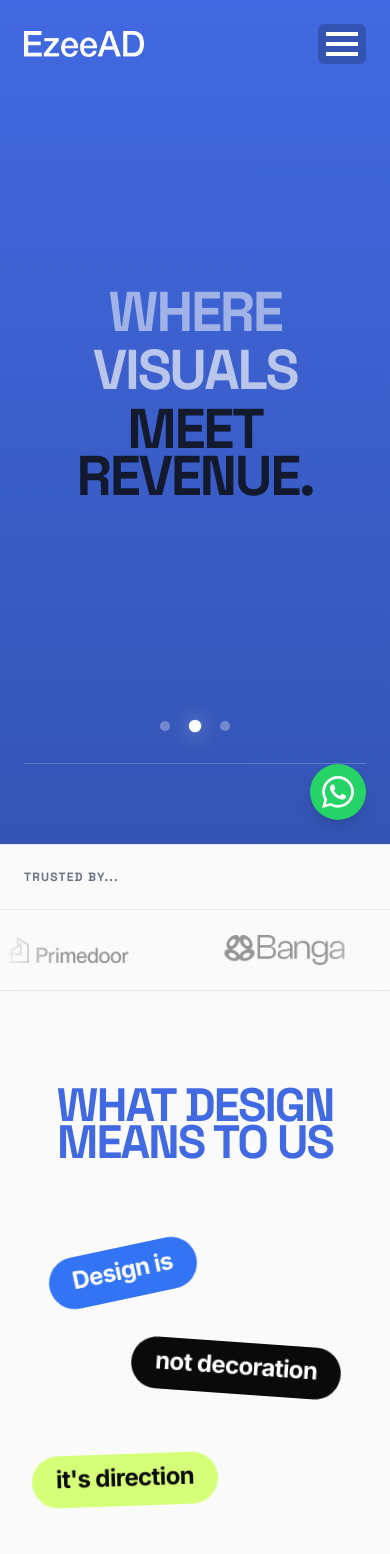
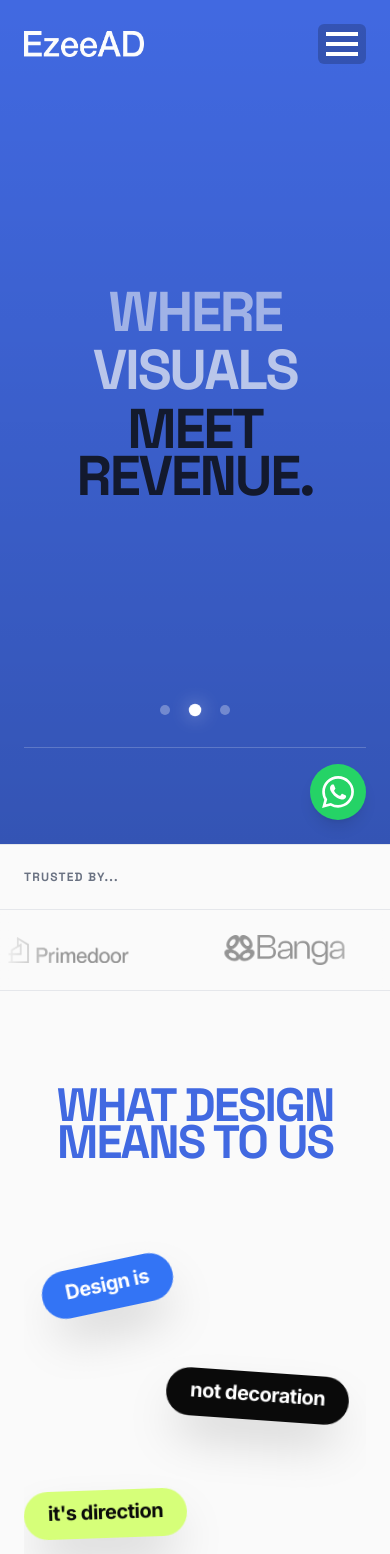
Before and after one commit to Ezeeanything/new-project, a Next.js app: page / in a window 390 px wide. Shown: the top 1554 px of the page. Built offline with nearby package versions, Linux system fonts and the light colour scheme.

Commit message:
Complete '5 Billion Dollar' spacing refactor across all components and pages

```diff
--- a/app/about/page.tsx
+++ b/app/about/page.tsx
@@ -7,10 +7,10 @@ import Footer from "../components/Footer";
 
 export default function AboutPage() {
   return (
-    <main className="bg-[#0A0A0A] min-h-screen pt-32 selection:bg-[#4169E1] selection:text-white">
+    <main className="bg-[#0A0A0A] min-h-screen pt-32 pb-0 selection:bg-[#4169E1] selection:text-white">
 
       {/* Intro Section */}
-      <section className="px-6 md:px-12 max-w-[1400px] mx-auto py-24 border-b border-white/10">
+      <section id="all-projects" className="px-6 md:px-12 lg:px-20 max-w-[1400px] mx-auto py-24 md:py-48 scroll-mt-24 border-b border-white/10">
         <h1 className="font-space font-black text-6xl md:text-[84px] leading-[0.95] tracking-tighter uppercase text-white mb-20 md:w-[90%]">
           WE ARE <span className="text-[#4169E1]">ARCHITECTS</span> OF VISUAL REVENUE.
         </h1>
@@ -60,7 +60,7 @@ export default function AboutPage() {
       </section>
 
       {/* Core Values */}
-      <section className="px-6 md:px-12 max-w-[1400px] mx-auto pb-32">
+      <section className="px-6 md:px-12 lg:px-20 max-w-[1400px] mx-auto pt-24 md:pt-48 pb-16 md:pb-32">
         <div className="grid grid-cols-1 md:grid-cols-3 gap-8">
           {[
             {
--- a/app/components/FinalCTA.tsx
+++ b/app/components/FinalCTA.tsx
@@ -6,15 +6,15 @@ import Link from "next/link";
 
 export default function FinalCTA() {
   return (
-    <section className="bg-[#4169E1] text-white py-32 md:py-48 px-6 md:px-12 w-full relative overflow-hidden z-10">
+    <section className="bg-[#4169E1] text-white py-24 md:py-48 px-6 md:px-12 lg:px-20 relative overflow-hidden flex flex-col items-center justify-center">
 
-      <div className="max-w-[1400px] mx-auto relative z-10 flex flex-col items-start w-full">
+      <div className="max-w-[1400px] w-full mx-auto text-center relative z-10 flex flex-col items-center">
         <motion.h2
           initial={{ opacity: 0, y: 30 }}
           whileInView={{ opacity: 1, y: 0 }}
           viewport={{ once: true }}
           transition={{ duration: 0.8 }}
-          className="font-space font-black text-[12vw] sm:text-[90px] md:text-[140px] leading-[0.85] tracking-[-0.04em] uppercase mb-16 text-left"
+          className="font-space font-black text-[12vw] sm:text-[90px] md:text-[140px] leading-[0.85] tracking-[-0.04em] uppercase mb-16"
         >
           <span className="block text-[#0A0A0A]">WANT TO DO</span>
           <span className="block text-white">POWERFUL</span>
--- a/app/components/HeroSection.tsx
+++ b/app/components/HeroSection.tsx
@@ -42,7 +42,7 @@ export default function HeroSection() {
   }, [slides.length]);
 
   return (
-    <section className="relative min-h-[100svh] w-full bg-[#4169E1] text-[#FAFAFA] flex flex-col justify-between p-6 md:p-12 overflow-hidden py-20 md:py-12">
+    <section className="relative min-h-[100svh] w-full bg-[#4169E1] text-[#FAFAFA] flex flex-col justify-between px-6 md:px-12 lg:px-20 py-24 md:py-48 overflow-hidden">
 
       {/* Main Massive Typography Area */}
       <main className="flex-1 flex flex-col justify-center items-center w-full z-10 relative pt-12 md:pt-32 text-center">
--- a/app/components/PortfolioSection.tsx
+++ b/app/components/PortfolioSection.tsx
@@ -25,8 +25,8 @@ export default function PortfolioSection() {
   ];
 
   return (
-    <section className="bg-[#0A0A0A] text-[#FAFAFA] py-32 px-4 md:px-8 w-full relative z-10 overflow-hidden">
-      <div className="max-w-[1400px] mx-auto">
+    <section id="work" className="bg-[#0A0A0A] text-[#FAFAFA] py-24 md:py-48 px-6 md:px-12 lg:px-20 w-full relative z-10 min-h-screen flex flex-col justify-center border-t border-white/10">
+      <div className="max-w-[1400px] mx-auto w-full">
         <motion.div
           initial={{ opacity: 0, y: 30 }}
           whileInView={{ opacity: 1, y: 0 }}
--- a/app/components/RevenueSection.tsx
+++ b/app/components/RevenueSection.tsx
@@ -51,7 +51,7 @@ const Counter = ({ value, duration = 2 }: { value: number; duration?: number })
 
 export default function RevenueSection() {
   return (
-    <section className="bg-[#FAFAFA] text-[#0A0A0A] py-32 px-4 md:px-8 w-full relative">
+    <section id="revenue" className="bg-[#FAFAFA] text-[#0A0A0A] py-24 md:py-48 px-6 md:px-12 lg:px-20 w-full relative z-10">
       <div className="max-w-[1400px] mx-auto">
 
         <div className="flex items-center gap-2 mb-12">
--- a/app/components/ServicesSection.tsx
+++ b/app/components/ServicesSection.tsx
@@ -14,7 +14,7 @@ export default function ServicesSection() {
   ];
 
   return (
-    <section id="services" className="bg-[#0A0A0A] text-white py-32 px-4 md:px-8 w-full relative z-10">
+    <section id="services" className="bg-[#0A0A0A] text-white py-24 md:py-48 px-6 md:px-12 lg:px-20 w-full relative z-10">
       <div className="max-w-[1400px] mx-auto text-center">
 
         <motion.div
--- a/app/components/WelcomeSection.tsx
+++ b/app/components/WelcomeSection.tsx
@@ -12,28 +12,28 @@ export default function WelcomeSection() {
       bg: "bg-[#3374F5]",
       textCol: "text-white",
       rotate: "-rotate-[12deg] md:-rotate-[20deg]",
-      pos: "top-[5%] md:top-[5%] left-[5%] md:left-[10%] z-10"
+      pos: "top-[8%] md:top-[5%] left-[5%] md:left-[10%] z-10"
     },
     {
       text: "not decoration",
       bg: "bg-[#0A0A0A]",
       textCol: "text-white",
       rotate: "rotate-[4deg] md:rotate-[6deg]",
-      pos: "top-[28%] md:top-[30%] right-[5%] md:right-[5%] z-20"
+      pos: "top-[32%] md:top-[30%] right-[5%] md:right-[5%] z-20"
     },
     {
       text: "it's direction",
       bg: "bg-[#D6FF79]",
       textCol: "text-[#0A0A0A]",
       rotate: "-rotate-[2deg] md:-rotate-[2deg]",
-      pos: "top-[55%] md:top-[55%] left-[0%] md:left-[5%] z-30"
+      pos: "top-[58%] md:top-[55%] left-[0%] md:left-[5%] z-30"
     },
     {
       text: "With purpose",
       bg: "bg-[#FF7324]",
       textCol: "text-[#0A0A0A]",
       rotate: "-rotate-[8deg] md:-rotate-[12deg]",
-      pos: "top-[82%] md:top-[80%] right-[0%] md:right-[15%] z-40"
+      pos: "top-[84%] md:top-[80%] right-[0%] md:right-[15%] z-40"
     }
   ];
 
@@ -45,8 +45,8 @@ export default function WelcomeSection() {
   }, []);
 
   return (
-    <section className="w-full bg-[#FAFAFA] text-[#0A0A0A] py-24 md:py-40 px-0 md:px-8 relative overflow-hidden flex flex-col items-center">
-      <div className="max-w-[1400px] w-full mx-auto flex flex-col items-center px-4 md:px-0">
+    <section className="w-full bg-[#FAFAFA] text-[#0A0A0A] py-24 md:py-48 px-6 md:px-12 lg:px-20 relative overflow-hidden flex flex-col items-center">
+      <div className="max-w-[1400px] w-full mx-auto flex flex-col items-center">
 
         {/* Massive Headline */}
         <motion.div
@@ -54,7 +54,7 @@ export default function WelcomeSection() {
           whileInView={{ opacity: 1, y: 0 }}
           viewport={{ once: true, margin: "-100px" }}
           transition={{ duration: 0.8 }}
-          className="text-center w-full mb-12 md:mb-16 lg:mb-20"
+          className="text-center w-full mb-16 md:mb-24 lg:mb-32"
         >
           <h2 className="font-space font-black text-[12vw] md:text-[80px] lg:text-[110px] xl:text-[130px] leading-[0.8] tracking-[-0.04em] uppercase text-[#4169E1]">
             WHAT DESIGN<br />MEANS TO US
@@ -67,7 +67,7 @@ export default function WelcomeSection() {
           whileInView={{ opacity: 1, scale: 1 }}
           viewport={{ once: true, margin: "-100px" }}
           transition={{ duration: 0.8, delay: 0.2 }}
-          className="w-full aspect-[4/5] md:aspect-[21/9] relative bg-transparent flex items-center justify-center p-4 md:p-8 overflow-hidden"
+          className="w-full aspect-[3/4] md:aspect-[21/9] relative bg-transparent flex items-center justify-center p-0 md:p-8 overflow-hidden"
         >
           <AnimatePresence mode="wait">
             <motion.div
@@ -110,9 +110,9 @@ export default function WelcomeSection() {
                       }
                     }
                   }}
-                  className={`absolute ${pill.pos} ${pill.rotate} ${pill.bg} ${pill.textCol} px-6 py-3 md:px-16 md:py-8 lg:px-20 lg:py-10 rounded-full flex items-center justify-center transition-transform will-change-transform`}
+                  className={`absolute ${pill.pos} ${pill.rotate} ${pill.bg} ${pill.textCol} px-6 py-3 md:px-16 md:py-8 lg:px-20 lg:py-10 rounded-full flex items-center justify-center transition-transform will-change-transform shadow-2xl md:shadow-none`}
                 >
-                  <span className="font-inter font-bold text-2xl md:text-5xl lg:text-7xl xl:text-[80px] tracking-tight whitespace-nowrap leading-none pb-1 md:pb-2 lg:pb-3">
+                  <span className="font-inter font-bold text-xl md:text-5xl lg:text-7xl xl:text-[80px] tracking-tight whitespace-nowrap leading-none pb-1 md:pb-2 lg:pb-3">
                     {pill.text}
                   </span>
                 </motion.div>
@@ -122,6 +122,7 @@ export default function WelcomeSection() {
         </motion.div>
 
 
+
       </div>
     </section>
   );
--- a/app/contact/page.tsx
+++ b/app/contact/page.tsx
@@ -11,7 +11,7 @@ export default function ContactPage() {
   return (
     <main className="bg-[#0A0A0A] min-h-screen pt-32 selection:bg-[#4169E1] selection:text-white flex flex-col">
 
-      <section className="px-6 md:px-12 max-w-[1400px] mx-auto w-full py-24 flex-1">
+      <section className="px-6 md:px-12 lg:px-20 max-w-[1400px] mx-auto w-full py-24 md:py-48 flex-1">
         <h1 className="font-space font-black text-[clamp(50px,10vw,140px)] leading-[0.9] tracking-tighter uppercase text-white mb-20 text-center md:text-left">
           LET'S TALK <br /><span className="text-[#4169E1]">BUSINESS.</span>
         </h1>
--- a/app/portfolio/page.tsx
+++ b/app/portfolio/page.tsx
@@ -134,7 +134,7 @@ export default function PortfolioPage() {
       </section>
 
       {/* === PROJECT SHOWCASE SECTION (BEHANCE LINKS) === */}
-      <section id="all-projects" className="px-6 md:px-12 max-w-[1400px] mx-auto py-32 scroll-mt-24">
+      <section id="all-projects" className="px-6 md:px-12 lg:px-20 max-w-[1400px] mx-auto py-24 md:py-48 scroll-mt-24">
         <div className="flex justify-between items-end mb-20 border-b border-white/20 pb-8">
            <h2 className="font-space font-black text-4xl md:text-6xl text-white uppercase tracking-tighter">
              ALL <span className="text-[#4169E1]">PROJECTS.</span>
--- a/app/services/page.tsx
+++ b/app/services/page.tsx
@@ -30,10 +30,10 @@ export default function ServicesPage() {
   ];
 
   return (
-    <main className="bg-[#0b0c10] min-h-screen pt-32 selection:bg-[#4169E1] selection:text-white flex flex-col overflow-hidden">
+    <main className="bg-[#0b0c10] min-h-screen px-6 md:px-12 lg:px-20 selection:bg-[#4169E1] selection:text-white flex flex-col overflow-hidden">
 
       {/* Header Section */}
-      <section className="px-6 md:px-12 max-w-[1400px] mx-auto w-full pt-12 pb-24 relative">
+      <section className="max-w-[1400px] mx-auto w-full pt-24 md:pt-48 pb-16 md:pb-32 relative">
         {/* Subtle Ezee Blue Glow */}
         <div className="absolute top-1/2 left-1/2 -translate-x-1/2 -translate-y-1/2 w-[800px] h-[300px] bg-[#4169E1]/30 blur-[120px] rounded-[100%] pointer-events-none z-0" />
 
```
